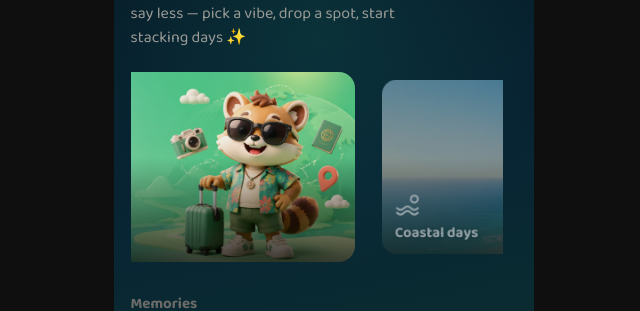
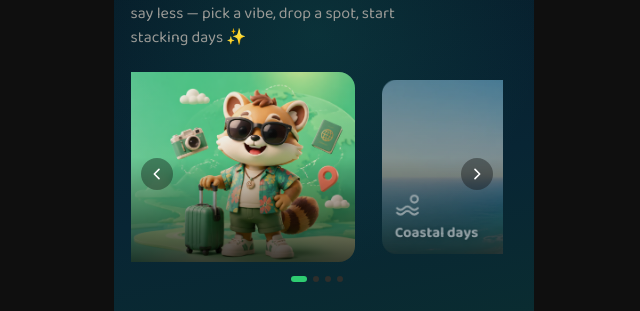
Before and after one commit to yuhoa0070-pixel/tosderlg, a React (Vite) app: page / in a window 1280 px wide. Shown: the part 142-453 px from the top of the page, without its empty margins (316-956 px from the left). Built offline with nearby package versions, Linux system fonts and the light colour scheme; a web font is replaced by a local one.

Commit message:
Slow down and smooth Discover card auto-scroll transition

```diff
--- a/src/components/home/HeroGallery.tsx
+++ b/src/components/home/HeroGallery.tsx
@@ -1,4 +1,4 @@
-import { useEffect, useRef } from 'react';
+import { useEffect, useRef, useState } from 'react';
 import { heroGalleryData } from '../../lib/constants';
 
 const AUTO_SCROLL_INTERVAL_MS = 4000;
@@ -8,14 +8,16 @@ const RESUME_AFTER_INTERACTION_MS = 5000;
 // the native version's timing is inconsistent across browsers/engines, whereas
 // setting scrollLeft directly each frame is the same code path a real drag
 // already takes, so it reaches the target reliably.
-function animateScrollLeft(container: HTMLElement, target: number, duration = 700) {
+function animateScrollLeft(container: HTMLElement, target: number, duration = 1100) {
   const start = container.scrollLeft;
   const change = target - start;
   if (Math.abs(change) < 1) return;
   const startTime = performance.now();
   const step = (now: number) => {
     const t = Math.min((now - startTime) / duration, 1);
-    const eased = 1 - (1 - t) ** 2;
+    // ease-in-out cubic — gentle start and finish, avoids the abrupt snap
+    // of a pure ease-out curve on a slide this size.
+    const eased = t < 0.5 ? 4 * t ** 3 : 1 - (-2 * t + 2) ** 3 / 2;
     container.scrollLeft = start + change * eased;
     if (t < 1) requestAnimationFrame(step);
   };
@@ -28,6 +30,8 @@ export default function HeroGallery() {
   const rafId = useRef<number | null>(null);
   const autoScrollTimer = useRef<ReturnType<typeof setInterval> | null>(null);
   const resumeTimer = useRef<ReturnType<typeof setTimeout> | null>(null);
+  const goToIndexRef = useRef<(index: number) => void>(() => {});
+  const [activeIndex, setActiveIndex] = useState(0);
 
   useEffect(() => {
     const track = trackRef.current;
@@ -35,7 +39,9 @@ export default function HeroGallery() {
 
     const applyScrollEffect = () => {
       const containerCenter = track.scrollLeft + track.clientWidth / 2;
-      cardRefs.current.forEach((card) => {
+      let closestIndex = 0;
+      let closestDist = Infinity;
+      cardRefs.current.forEach((card, i) => {
         if (!card) return;
         const cardCenter = card.offsetLeft + card.offsetWidth / 2;
         const distance = Math.abs(cardCenter - containerCenter);
@@ -44,7 +50,12 @@ export default function HeroGallery() {
         const opacity = 1 - progress * 0.45;
         card.style.transform = `scale(${scale})`;
         card.style.opacity = String(opacity);
+        if (distance < closestDist) {
+          closestDist = distance;
+          closestIndex = i;
+        }
       });
+      setActiveIndex(closestIndex);
     };
 
     const handleScroll = () => {
@@ -79,6 +90,11 @@ export default function HeroGallery() {
       resumeTimer.current = setTimeout(startAutoScroll, RESUME_AFTER_INTERACTION_MS);
     };
 
+    goToIndexRef.current = (index: number) => {
+      pauseAndScheduleResume();
+      animateScrollLeft(track, index * track.clientWidth);
+    };
+
     applyScrollEffect();
     startAutoScroll();
     track.addEventListener('scroll', handleScroll, { passive: true });
@@ -96,7 +112,10 @@ export default function HeroGallery() {
     };
   }, []);
 
+  const count = heroGalleryData.length;
+
   return (
+    <div className="hero-gallery-wrap">
       <div className="hero-gallery" ref={trackRef}>
         {heroGalleryData.map((card, i) => (
           <div
@@ -124,5 +143,37 @@ export default function HeroGallery() {
           </div>
         ))}
       </div>
+
+      <button
+        type="button"
+        className="hero-gallery-arrow prev"
+        aria-label="Previous slide"
+        onClick={() => goToIndexRef.current((activeIndex - 1 + count) % count)}
+      >
+        <svg viewBox="0 0 24 24" aria-hidden="true"><path d="M15 5 8 12l7 7" /></svg>
+      </button>
+      <button
+        type="button"
+        className="hero-gallery-arrow next"
+        aria-label="Next slide"
+        onClick={() => goToIndexRef.current((activeIndex + 1) % count)}
+      >
+        <svg viewBox="0 0 24 24" aria-hidden="true"><path d="m9 5 7 7-7 7" /></svg>
+      </button>
+
+      <div className="hero-gallery-dots" role="tablist" aria-label="Discover more slides">
+        {heroGalleryData.map((card, i) => (
+          <button
+            key={card.seed}
+            type="button"
+            role="tab"
+            aria-label={card.label}
+            aria-selected={i === activeIndex}
+            className={`hero-gallery-dot${i === activeIndex ? ' active' : ''}`}
+            onClick={() => goToIndexRef.current(i)}
+          />
+        ))}
+      </div>
+    </div>
   );
 }
--- a/src/styles/home.css
+++ b/src/styles/home.css
@@ -132,12 +132,26 @@ body[data-theme="dark"] .trip-dash-meter-track>div{background:var(--accent);}
   60%{transform:scaleX(-1) translateY(0) rotate(8deg);}
 }
 .hero-sub{font-size:16px;color:var(--text-secondary);line-height:1.5;margin:0 0 20px;max-width:320px;}
+.hero-gallery-wrap{position:relative;}
 .hero-gallery{
   display:flex;gap:12px;overflow-x:auto;scroll-snap-type:x mandatory;
   -webkit-overflow-scrolling:touch;padding:2px 0 4px;
   scrollbar-width:none;
 }
 .hero-gallery::-webkit-scrollbar{display:none;}
+.hero-gallery-arrow{
+  position:absolute;top:calc(50% - 2px);transform:translateY(-50%);z-index:2;
+  width:32px;height:32px;padding:0;border:0;border-radius:50%;
+  display:flex;align-items:center;justify-content:center;
+  background:rgba(0,0,0,.35);color:#fff;cursor:pointer;
+  backdrop-filter:blur(4px);-webkit-backdrop-filter:blur(4px);
+  transition:background .15s ease,transform .15s ease;
+}
+.hero-gallery-arrow:hover{background:rgba(0,0,0,.5);}
+.hero-gallery-arrow:active{transform:translateY(-50%) scale(.92);}
+.hero-gallery-arrow svg{width:16px;height:16px;fill:none;stroke:currentColor;stroke-width:2.4;stroke-linecap:round;stroke-linejoin:round;}
+.hero-gallery-arrow.prev{left:10px;}
+.hero-gallery-arrow.next{right:10px;}
 .hero-gallery-card{
   flex:0 0 100%;height:clamp(168px,46vw,190px);
   border-radius:16px;scroll-snap-align:start;scroll-snap-stop:always;overflow:hidden;
@@ -146,6 +160,9 @@ body[data-theme="dark"] .trip-dash-meter-track>div{background:var(--accent);}
   transform-origin:center;will-change:transform,opacity;
 }
 .hero-gallery-card span{color:#fff;font-size:16px;font-weight:700;line-height:1.2;text-shadow:0 1px 5px rgba(0,0,0,.35);}
+.hero-gallery-dots{display:flex;align-items:center;justify-content:center;gap:6px;margin-top:10px;}
+.hero-gallery-dot{width:6px;height:6px;padding:0;border:0;border-radius:999px;background:var(--border);cursor:pointer;transition:background .2s ease,width .2s ease;}
+.hero-gallery-dot.active{width:16px;background:var(--accent,#2ECC71);}
 #memoriesGallery{
   display:flex;gap:10px;overflow-x:auto;scroll-snap-type:x mandatory;
   -webkit-overflow-scrolling:touch;scrollbar-width:none;padding:2px 2px 6px;
@@ -216,7 +233,15 @@ body[data-theme="dark"] .trip-dash-meter-track>div{background:var(--accent);}
   -webkit-overflow-scrolling:touch;padding:2px 1px 6px;
 }
 #tripList::-webkit-scrollbar{display:none;}
-#tripList .trip-swipe-shell{height:100%;min-width:0;margin-bottom:0;scroll-snap-align:start;scroll-snap-stop:always;}
+#tripList .trip-swipe-shell{height:100%;min-width:0;margin-bottom:0;scroll-snap-align:start;scroll-snap-stop:always;animation:tripListSlideIn .5s cubic-bezier(.22,1,.36,1) both;}
+#tripList .trip-swipe-shell:nth-child(1){animation-delay:0ms;}
+#tripList .trip-swipe-shell:nth-child(2){animation-delay:70ms;}
+#tripList .trip-swipe-shell:nth-child(3){animation-delay:140ms;}
+#tripList .trip-swipe-shell:nth-child(4){animation-delay:210ms;}
+#tripList .trip-swipe-shell:nth-child(5){animation-delay:280ms;}
+#tripList .trip-swipe-shell:nth-child(n+6){animation-delay:350ms;}
+@keyframes tripListSlideIn{from{opacity:0;transform:translateY(18px);}to{opacity:1;transform:translateY(0);}}
+@media(prefers-reduced-motion:reduce){#tripList .trip-swipe-shell{animation:none;}}
 #tripList .trip-card{height:100%;touch-action:auto;}
 .trip-card-delete-action{
   position:absolute;inset:0 0 0 auto;width:88px;border:0;background:var(--danger);color:#fff;
```
Lines whose indentation alone changed are shown as unchanged.
